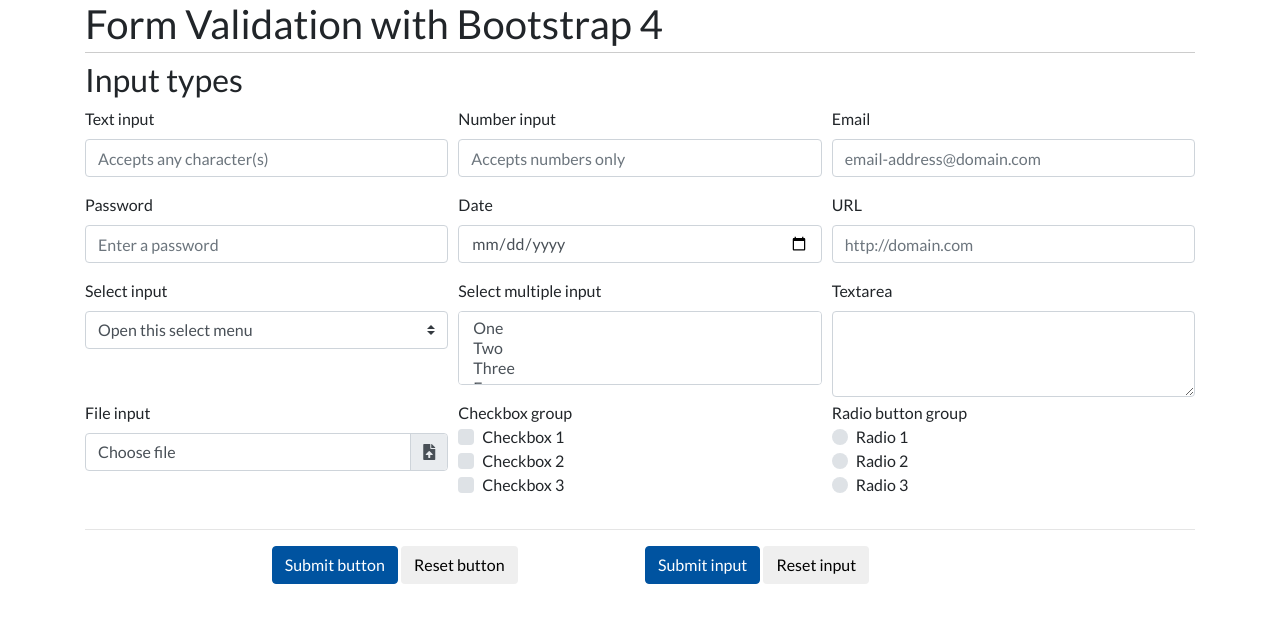
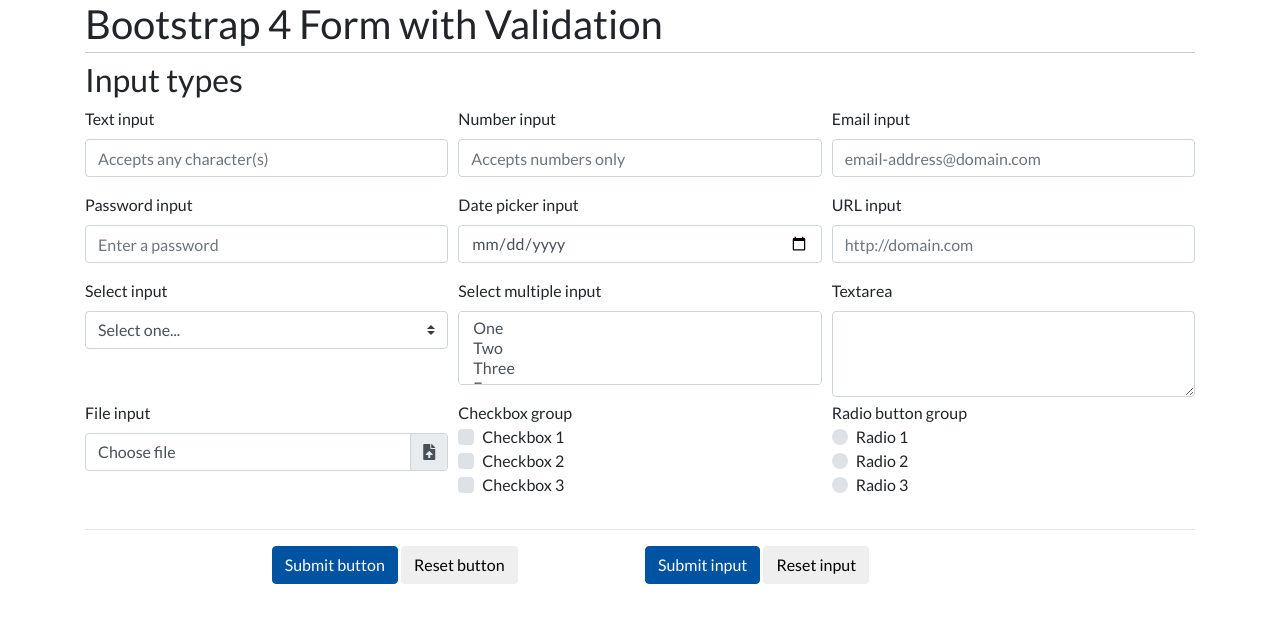
Before and after one commit to mtbotherd/form-validation, a website: page src/index.html in a window 1280 px wide. Drawn offline with Linux system fonts and the light colour scheme.

Commit message:
Changed title.

```diff
--- a/src/index.html
+++ b/src/index.html
@@ -14,7 +14,7 @@
 
 <body>
     <div class="container">
-        <h1>Form Validation with Bootstrap 4</h1>
+        <h1>Bootstrap 4 Form with Validation</h1>
         <form class="needs-validation" novalidate>
             <h2>Input types</h2>
             <div class="form-row">
@@ -31,7 +31,7 @@
                     <div class="valid-feedback">Looks good! <i class="far fa-thumbs-up"></i></div>
                 </div>
                 <div class="col-md-4 mb-3">
-                    <label for="emailInput">Email</label>
+                    <label for="emailInput">Email input</label>
                     <input type="email" class="form-control" id="emailInput" placeholder="email-address@domain.com" required>
                     <div class="invalid-feedback"><i class="fas fa-exclamation-triangle"></i> Please enter a valid email address.</div>
                     <div class="valid-feedback">Looks good! <i class="far fa-thumbs-up"></i></div>
@@ -39,19 +39,19 @@
             </div>
             <div class="form-row">
                 <div class="col-md-4 mb-3">
-                    <label for="passwordInput">Password</label>
+                    <label for="passwordInput">Password input</label>
                     <input type="password" class="form-control" id="passwordInput" placeholder="Enter a password" required>
                     <div class="invalid-feedback"><i class="fas fa-exclamation-triangle"></i> Please enter an password.</div>
                     <div class="valid-feedback">Looks good! <i class="far fa-thumbs-up"></i></div>
                 </div>
                 <div class="col-md-4 mb-3">
-                    <label for="dateInput">Date</label>
+                    <label for="dateInput">Date picker input</label>
                     <input type="date" class="form-control" id="dateInput" required>
                     <div class="invalid-feedback"><i class="fas fa-exclamation-triangle"></i> Please enter or select a date.</div>
                     <div class="valid-feedback">Looks good! <i class="far fa-thumbs-up"></i></div>
                 </div>
                 <div class="col-md-4">
-                    <label for="urlInput">URL</label>
+                    <label for="urlInput">URL input</label>
                     <input type="url" class="form-control" id="urlInput" placeholder="http://domain.com" required>
                     <div class="invalid-feedback"><i class="fas fa-exclamation-triangle"></i> Please enter a valid url.</div>
                     <div class="valid-feedback">Looks good! <i class="far fa-thumbs-up"></i></div>
@@ -61,7 +61,7 @@
                 <div class="col-md-4 mb-3">
                     <label for="selectInput">Select input</label>
                     <select id="selectInput" class="custom-select" required>
-                        <option value="">Open this select menu</option>
+                        <option value="">Select one...</option>
                         <option value="1">One</option>
                         <option value="2">Two</option>
                         <option value="3">Three</option>
```
